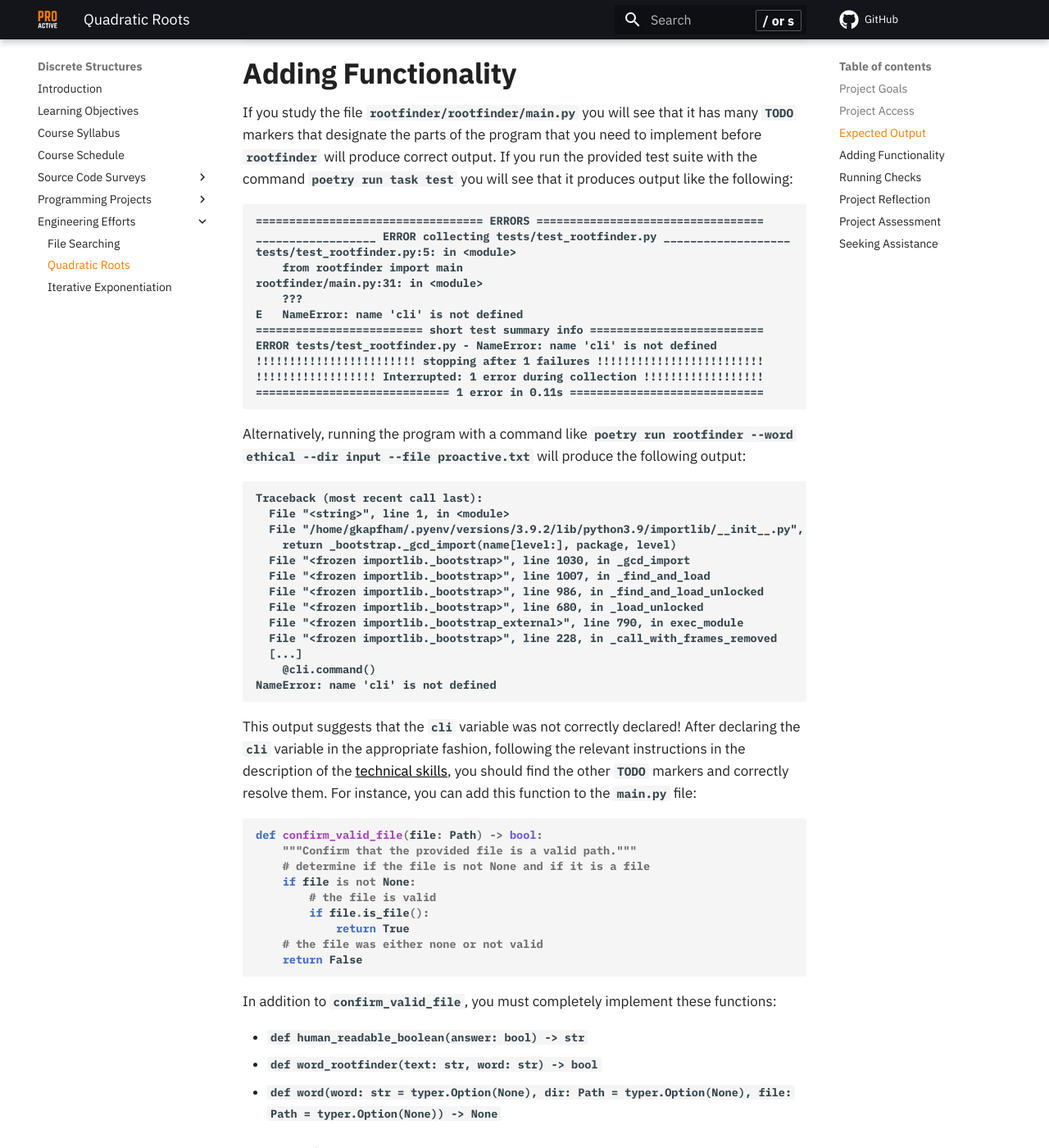
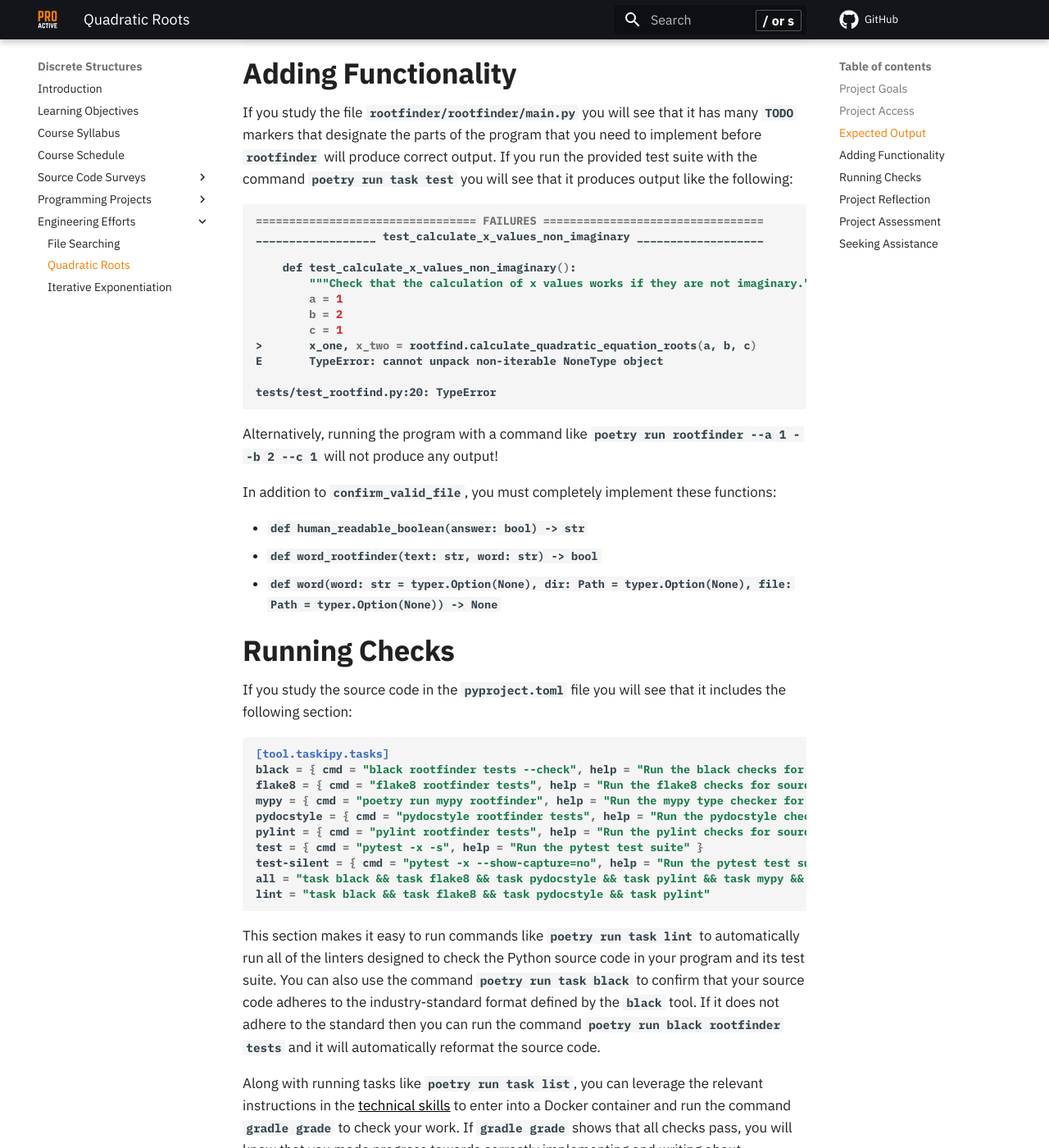
Before and after one commit to ProactiveProgrammers/www.proactiveprogrammers.com, an MkDocs documentation site: the page built from docs/discrete-structures/engineering-efforts/quadratic-roots.md, in a window 1280 px wide and 1400 px high, scrolled down 1981 px. Shown: the whole window at 82% size. Built offline with MkDocs 1.6.1 and Material for MkDocs 9.7.7, drawn with Linux system fonts in a browser that asks for light colours; comment, search, counter and statistics services are not loaded.

Commit message:
feat: Improve the expected output content in quadratic-roots.

````diff
--- a/docs/discrete-structures/engineering-efforts/quadratic-roots.md
+++ b/docs/discrete-structures/engineering-efforts/quadratic-roots.md
@@ -95,58 +95,23 @@ implement before `rootfinder` will produce correct output. If you run the provid
 test suite with the command `poetry run task test` you will see that it produces
 output like the following:
 
-```
-================================== ERRORS ==================================
-__________________ ERROR collecting tests/test_rootfinder.py ___________________
-tests/test_rootfinder.py:5: in <module>
-    from rootfinder import main
-rootfinder/main.py:31: in <module>
-    ???
-E   NameError: name 'cli' is not defined
-========================= short test summary info ==========================
-ERROR tests/test_rootfinder.py - NameError: name 'cli' is not defined
-!!!!!!!!!!!!!!!!!!!!!!!! stopping after 1 failures !!!!!!!!!!!!!!!!!!!!!!!!!
-!!!!!!!!!!!!!!!!!! Interrupted: 1 error during collection !!!!!!!!!!!!!!!!!!
-============================= 1 error in 0.11s =============================
+```shell
+================================= FAILURES =================================
+__________________ test_calculate_x_values_non_imaginary ___________________
+
+    def test_calculate_x_values_non_imaginary():
+        """Check that the calculation of x values works if they are not imaginary."""
+        a = 1
+        b = 2
+        c = 1
+>       x_one, x_two = rootfind.calculate_quadratic_equation_roots(a, b, c)
+E       TypeError: cannot unpack non-iterable NoneType object
+
+tests/test_rootfind.py:20: TypeError
 ```
 
-Alternatively, running the program with a command like `poetry run rootfinder --word
-ethical --dir input --file proactive.txt` will produce the following output:
-
-```
-Traceback (most recent call last):
-  File "<string>", line 1, in <module>
-  File "/home/gkapfham/.pyenv/versions/3.9.2/lib/python3.9/importlib/__init__.py", line 127, in import_module
-    return _bootstrap._gcd_import(name[level:], package, level)
-  File "<frozen importlib._bootstrap>", line 1030, in _gcd_import
-  File "<frozen importlib._bootstrap>", line 1007, in _find_and_load
-  File "<frozen importlib._bootstrap>", line 986, in _find_and_load_unlocked
-  File "<frozen importlib._bootstrap>", line 680, in _load_unlocked
-  File "<frozen importlib._bootstrap_external>", line 790, in exec_module
-  File "<frozen importlib._bootstrap>", line 228, in _call_with_frames_removed
-  [...]
-    @cli.command()
-NameError: name 'cli' is not defined
-```
-
-This output suggests that the `cli` variable was not correctly declared! After
-declaring the `cli` variable in the appropriate fashion, following the relevant
-instructions in the description of the [technical
-skills](/proactive-skills/introduction-proactive-skills/), you should find the
-other `TODO` markers and correctly resolve them. For instance, you can add this
-function to the `main.py` file:
-
-```python
-def confirm_valid_file(file: Path) -> bool:
-    """Confirm that the provided file is a valid path."""
-    # determine if the file is not None and if it is a file
-    if file is not None:
-        # the file is valid
-        if file.is_file():
-            return True
-    # the file was either none or not valid
-    return False
-```
+Alternatively, running the program with a command like `poetry run rootfinder
+--a 1 --b 2 --c 1` will not produce any output!
 
 In addition to `confirm_valid_file`, you must completely implement these
 functions:
````
